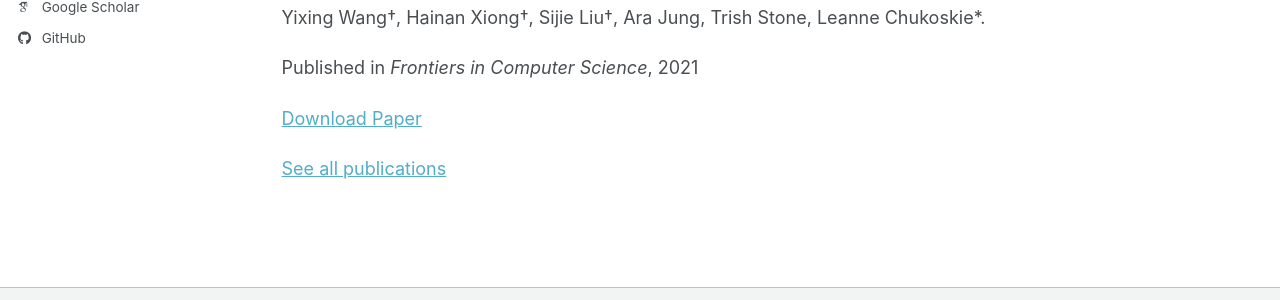
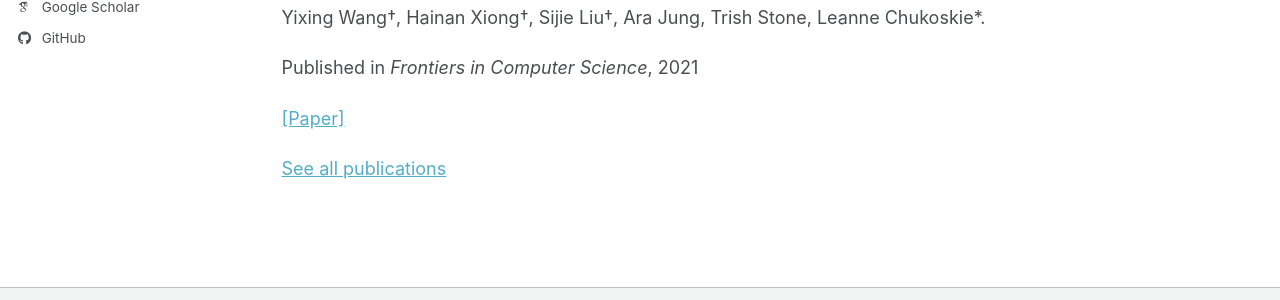
Before and after one commit to onestarYX/onestarYX.github.io, a Jekyll site: the page built from _pages/about.md, in a window 1280 px wide and 945 px high. Shown: the part 520-820 px from the top of the window. Built offline with Jekyll 4.4.1, drawn with Linux system fonts in a browser that asks for light colours; some web fonts are replaced; a script bundle is joined from its source files by our own code; library files that are not in the unit come from our copies.

Commit message:
changed paper url text

```diff
--- a/_includes/archive-single.html
+++ b/_includes/archive-single.html
@@ -56,13 +56,13 @@
     {% endif %}
 
     {% if post.citation and post.paperurl and post.slidesurl and post.bibtexurl %}
-      <p>Recommended citation: {{ post.citation }}<br /><a href="{{ post.paperurl }}">Download Paper</a> | <a href="{{ post.slidesurl }}">Download Slides</a> | <a href="{{ post.bibtexurl }}">Download Bibtex</a></p>
+      <p>Recommended citation: {{ post.citation }}<br /><a href="{{ post.paperurl }}">[Paper]</a> | <a href="{{ post.slidesurl }}">Download Slides</a> | <a href="{{ post.bibtexurl }}">Download Bibtex</a></p>
     {% elsif post.citation and post.paperurl and post.slidesurl %}
-      <p>Recommended citation: {{ post.citation }}<br /><a href="{{ post.paperurl }}">Download Paper</a> | <a href="{{ post.slidesurl }}">Download Slides</a></p>
+      <p>Recommended citation: {{ post.citation }}<br /><a href="{{ post.paperurl }}">[Paper]</a> | <a href="{{ post.slidesurl }}">Download Slides</a></p>
     {% elsif post.citation and post.paperurl and post.bibtexurl %}
-      <p>Recommended citation: {{ post.citation }}<br /><a href="{{ post.paperurl }}">Download Paper</a> | <a href="{{ post.bibtexurl }}">Download Bibtex</a></p>
+      <p>Recommended citation: {{ post.citation }}<br /><a href="{{ post.paperurl }}">[Paper]</a> | <a href="{{ post.bibtexurl }}">Download Bibtex</a></p>
     {% elsif post.citation and post.paperurl %}
-      <p>Recommended citation: {{ post.citation }}<br /><a href="{{ post.paperurl }}">Download Paper</a></p>
+      <p>Recommended citation: {{ post.citation }}<br /><a href="{{ post.paperurl }}">[Paper]</a></p>
     {% elsif post.citation and post.slidesurl and post.bibtexurl %}
       <p>Recommended citation: {{ post.citation }}<br /><a href="{{ post.slidesurl }}">Download Slides</a> | <a href="{{ post.bibtexurl}}">Download Bibtex</a></p>
     {% elsif post.citation and post.slidesurl %}
@@ -72,9 +72,9 @@
     {% elsif post.citation %}
       <p>Recommended citation: {{ post.citation }}</p>
     {% elsif post.paperurl and post.bibtexurl %}
-      <p><a href=" {{ post.paperurl }} ">Download Paper</a> | <a href="{{ post.bibtexurl }}">Download Bibtex</a></p>
+      <p><a href=" {{ post.paperurl }} ">[Paper]</a> | <a href="{{ post.bibtexurl }}">Download Bibtex</a></p>
     {% elsif post.paperurl %}
-      <p><a href=" {{ post.paperurl }} ">Download Paper</a></p>
+      <p><a href=" {{ post.paperurl }} ">[Paper]</a></p>
     {% elsif post.slidesurl and post.bibtexurl %}
       <p><a href="{{ post.slidesurl }}">Download Slides</a> | <a href="{{ post.bibtexurl }}">Download Bibtex</a></p>
     {% elsif post.slidesurl %}
--- a/_layouts/single.html
+++ b/_layouts/single.html
@@ -51,13 +51,13 @@ layout: default
         {{ content }}
 
         {% if page.citation and page.paperurl and page.slidesurl and page.bibtexurl %}
-          <p style="font-size: smaller">Recommended citation: {{ page.citation }}<br /><a href="{{ page.paperurl }}">Download Paper</a> | <a href="{{ page.slidesurl }}">Download Slides</a> | <a href="{{ page.bibtexurl }}">Download Bibtex</a></p>
+          <p style="font-size: smaller">Recommended citation: {{ page.citation }}<br /><a href="{{ page.paperurl }}">[Paper]</a> | <a href="{{ page.slidesurl }}">Download Slides</a> | <a href="{{ page.bibtexurl }}">Download Bibtex</a></p>
         {% elsif page.citation and page.paperurl and page.slidesurl %}
-          <p style="font-size: smaller">Recommended citation: {{ page.citation }}<br /><a href="{{ page.paperurl }}">Download Paper</a> | <a href="{{ page.slidesurl }}">Download Slides</a></p>
+          <p style="font-size: smaller">Recommended citation: {{ page.citation }}<br /><a href="{{ page.paperurl }}">[Paper]</a> | <a href="{{ page.slidesurl }}">Download Slides</a></p>
         {% elsif page.citation and page.paperurl and page.bibtexurl %}
-          <p style="font-size: smaller">Recommended citation: {{ page.citation }}<br /><a href="{{ page.paperurl }}">Download Paper</a> | <a href="{{ page.bibtexurl }}">Download Bibtex</a></p>
+          <p style="font-size: smaller">Recommended citation: {{ page.citation }}<br /><a href="{{ page.paperurl }}">[Paper]</a> | <a href="{{ page.bibtexurl }}">Download Bibtex</a></p>
         {% elsif page.citation and page.paperurl %}
-          <p style="font-size: smaller">Recommended citation: {{ page.citation }}<br /><a href="{{ page.paperurl }}">Download Paper</a></p>
+          <p style="font-size: smaller">Recommended citation: {{ page.citation }}<br /><a href="{{ page.paperurl }}">[Paper]</a></p>
         {% elsif page.citation and page.slidesurl and page.bibtexurl %}
           <p style="font-size: smaller">Recommended citation: {{ page.citation }}<br /><a href="{{ page.slidesurl }}">Download Slides</a> | <a href="{{ page.bibtexurl }}">Download Bibtex</a></p>
         {% elsif page.citation and page.slidesurl %}
@@ -65,7 +65,7 @@ layout: default
         {% elsif page.slidesurl and page.bibtexurl %}
           <p style="font-size: smaller"><a href="{{ page.slidesurl }}">Download Slides</a> | <a href="{{ page.bibtexurl }}">Download Bibtex</a></p>
         {% elsif page.paperurl and page.bibtexurl %}
-          <p style="font-size: smaller"><a href="{{ page.paperurl }}">Download Paper</a> | <a href="{{ page.bibtexurl }}">Download Bibtex</a></p>
+          <p style="font-size: smaller"><a href="{{ page.paperurl }}">[Paper]</a> | <a href="{{ page.bibtexurl }}">Download Bibtex</a></p>
         {% elsif page.citation and page.bibtexurl %}
           <p style="font-size: smaller">Recommended citation: {{ page.citation }}<br /><a href="{{ page.bibtexurl }}">Download Bibtex</a></p>
         {% elsif page.citation %}
```
